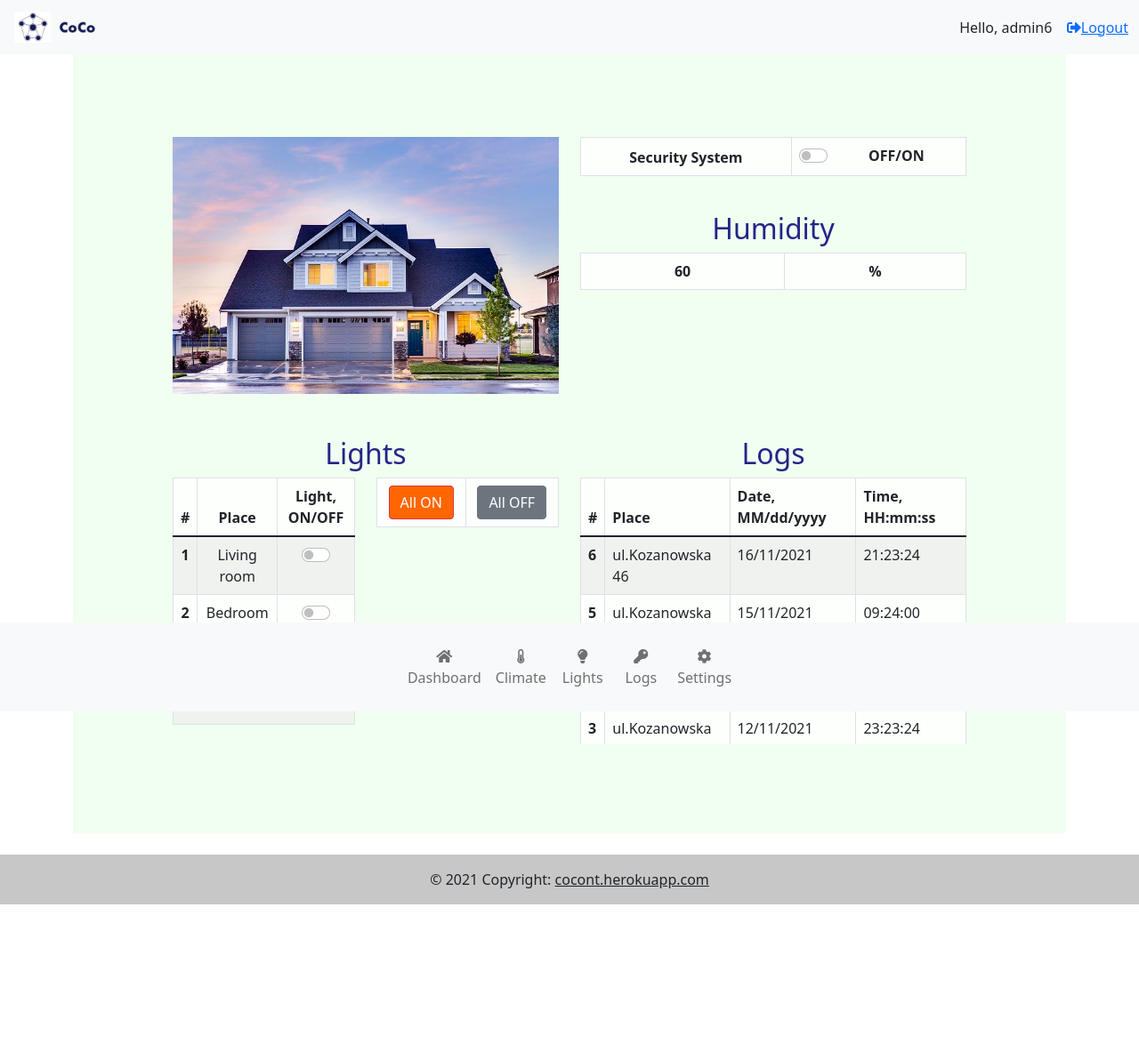
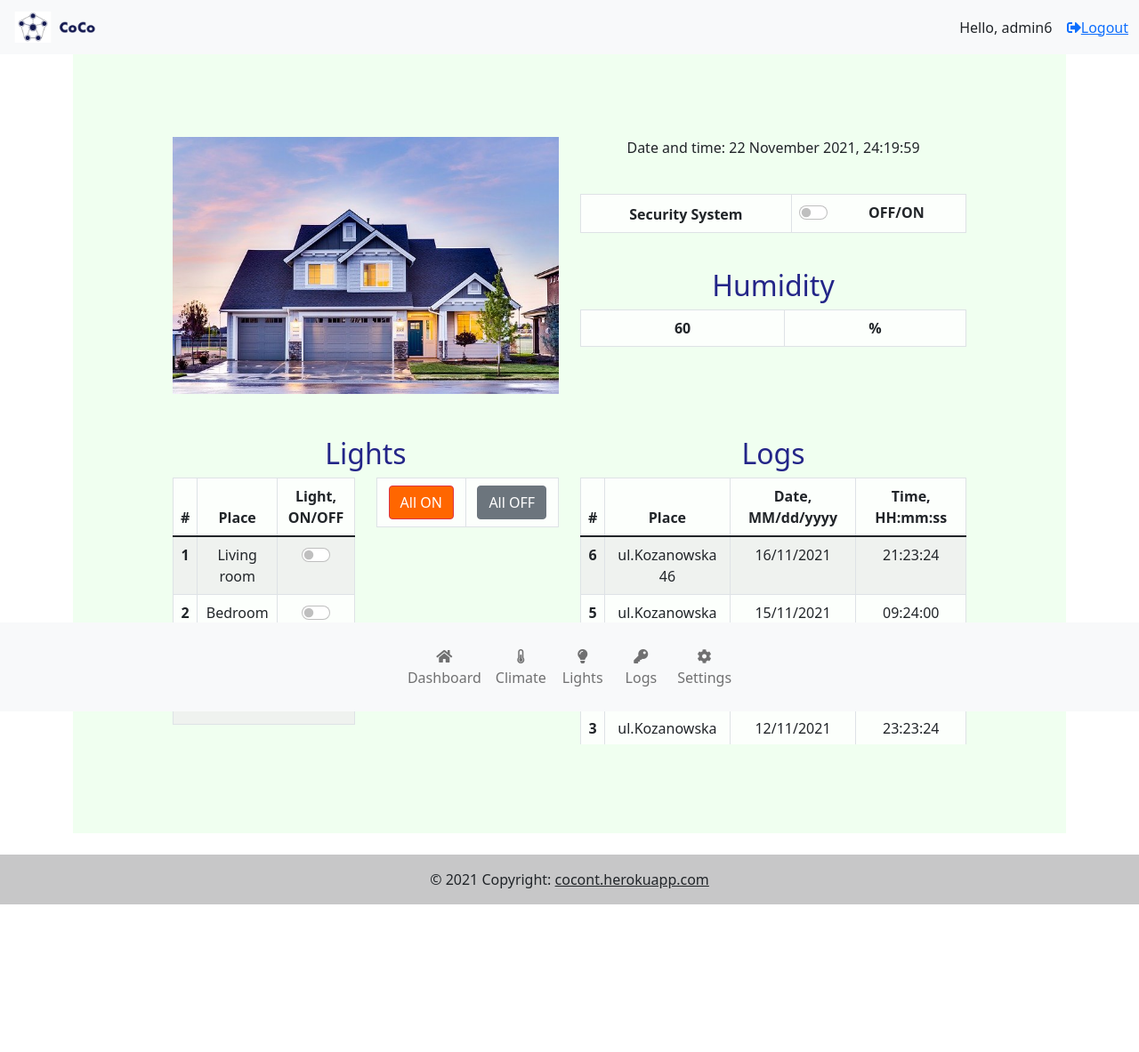
Before and after one commit to SergeiVorobev/Smart-home-website, a Django app: page / in a window 1280 px wide. Shown: the whole page at 89% size. Run offline with Django 3.2, Linux system fonts and the light colour scheme; a user stored in the database is signed in; lists and menus that the app fills with data are empty; some libraries are stand-ins or nearby versions.

Commit message:
add date, time

```diff
--- a/smart_home/views.py
+++ b/smart_home/views.py
@@ -15,7 +15,20 @@
 # Create your views here.
 @login_required(login_url='login')
 def home(request):
-    return render(request, 'home.html')
+
+    # Get current year
+    now = datetime.now()
+    year_ = now.strftime('%Y')
+    date_ = now.strftime("%d %B %Y, ")
+    hours = now.strftime('%H')
+    hours = int(hours) + 1
+    hours = str(hours)
+    time_ = hours + now.strftime(':%M:%S')
+    return render(request, 'home.html', {
+       'date': date_,
+        'year': year_,
+        'time' : time_,
+    })
 
 
 # @login_required(login_url='login')
--- a/templates/home.html
+++ b/templates/home.html
@@ -32,6 +32,12 @@
                         <img src="{% static "images/house.jpg" %}" alt="My image"/>
                     </div>
                     <div class="col" >
+                        <div class="center">
+                            <p>
+                        Date and time: {{ date }} {{ time }}
+                        </p>
+                            <br>
+                        </div>
                         <table class="table table-hover table-bordered" style="background-color: rgba(255, 255, 255, 0.8); text-align: center">
                           <thead>
                             <tr>
@@ -48,6 +54,7 @@
 
                         </table>
                         <br>
+
                         <h2 class="text-center" style="color:#232588">Humidity</h2>
                             <table class="table table-hover table-bordered" style="background-color: rgba(255, 255, 255, 0.8); text-align: center">
                                 <thead>
@@ -148,7 +155,7 @@
                           <h2 class="text-center" style="color:#232588">Logs</h2>
 
                           <div class="table-wrapper-scroll-y my-custom-scrollbar">
-                              <table class="table table-hover table-striped mb-1 table-bordered" style="background-color: rgba(255, 255, 255, 0.8); align-content: center">
+                              <table class="table table-hover table-striped mb-1 table-bordered" style="background-color: rgba(255, 255, 255, 0.8); text-align: center">
                               <thead>
                                 <tr>
                                   <th scope="col">#</th>
```
